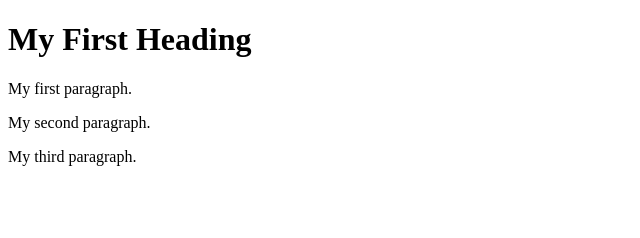
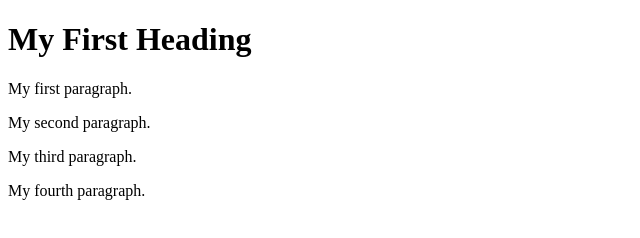
Before and after one commit to OverlordLaladon/Git-teszt, a website: page index.html in a window 1280 px wide. Shown: the whole page, without its empty margins (0-640 px from the left). Drawn offline with Linux system fonts and the light colour scheme.

Commit message:
fourth commi

```diff
--- a/index.html
+++ b/index.html
@@ -8,6 +8,7 @@
     <p>My first paragraph.</p>
     <p>My second paragraph.</p>
     <p>My third paragraph.</p>
+    <p>My fourth paragraph.</p>
 
 </body>
 
```
Also changed, not shown: package.json (added, +27 -0 lines), 2 other files.
